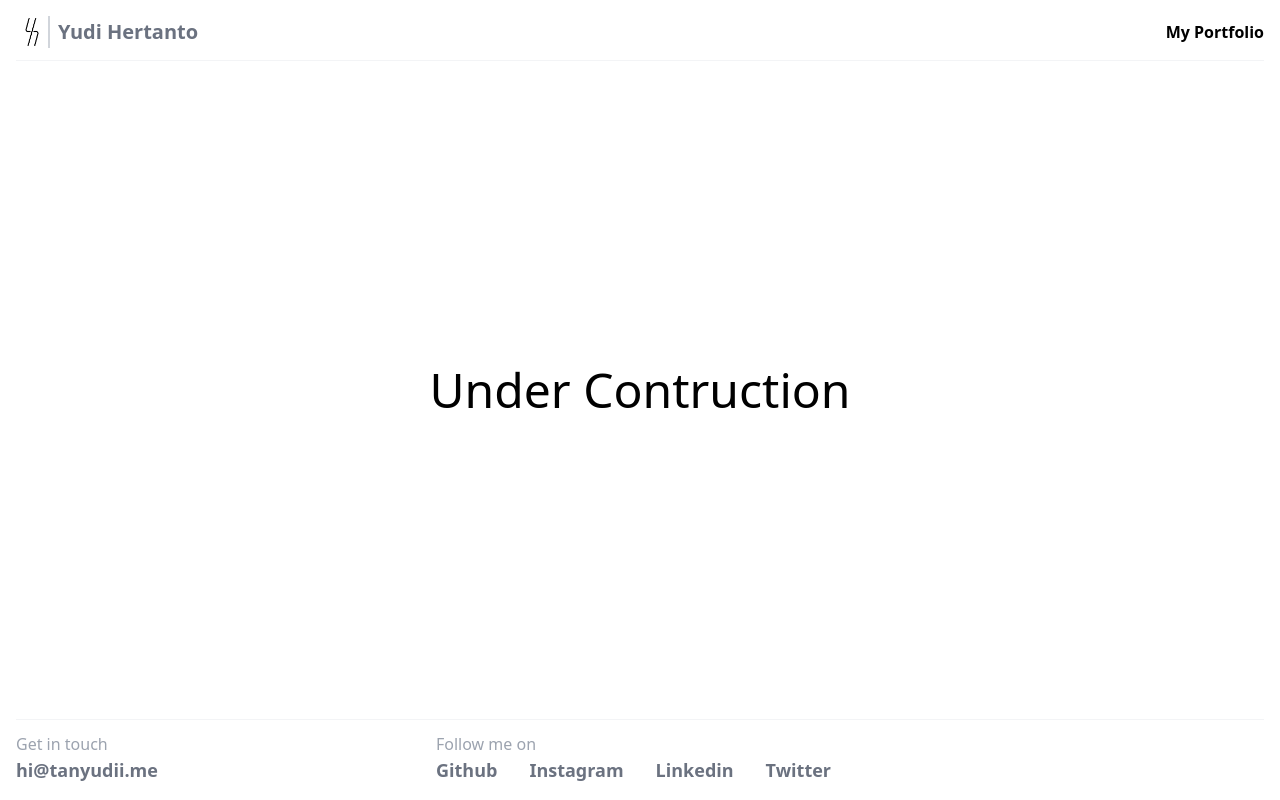
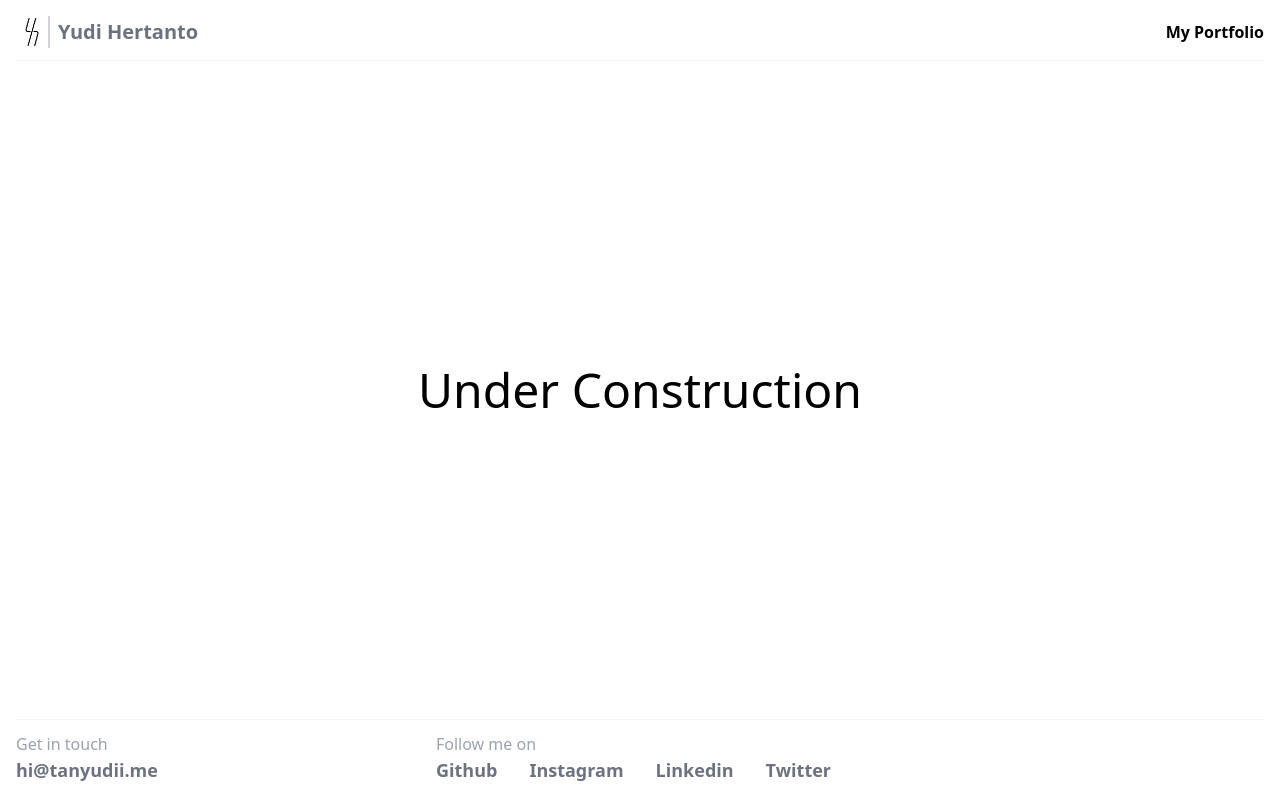
Before and after one commit to tanyudii/tanyudii.github.io, a Nuxt app: page /portfolio in a window 1280 px wide. Built offline with nearby package versions, Linux system fonts and the light colour scheme.

Commit message:
Update typo

```diff
--- a/pages/portfolio.vue
+++ b/pages/portfolio.vue
@@ -1,5 +1,5 @@
 <template>
   <div class="px-4 flex justify-center text-3xl md:text-5xl">
-    Under Contruction
+    Under Construction
   </div>
 </template>
```
